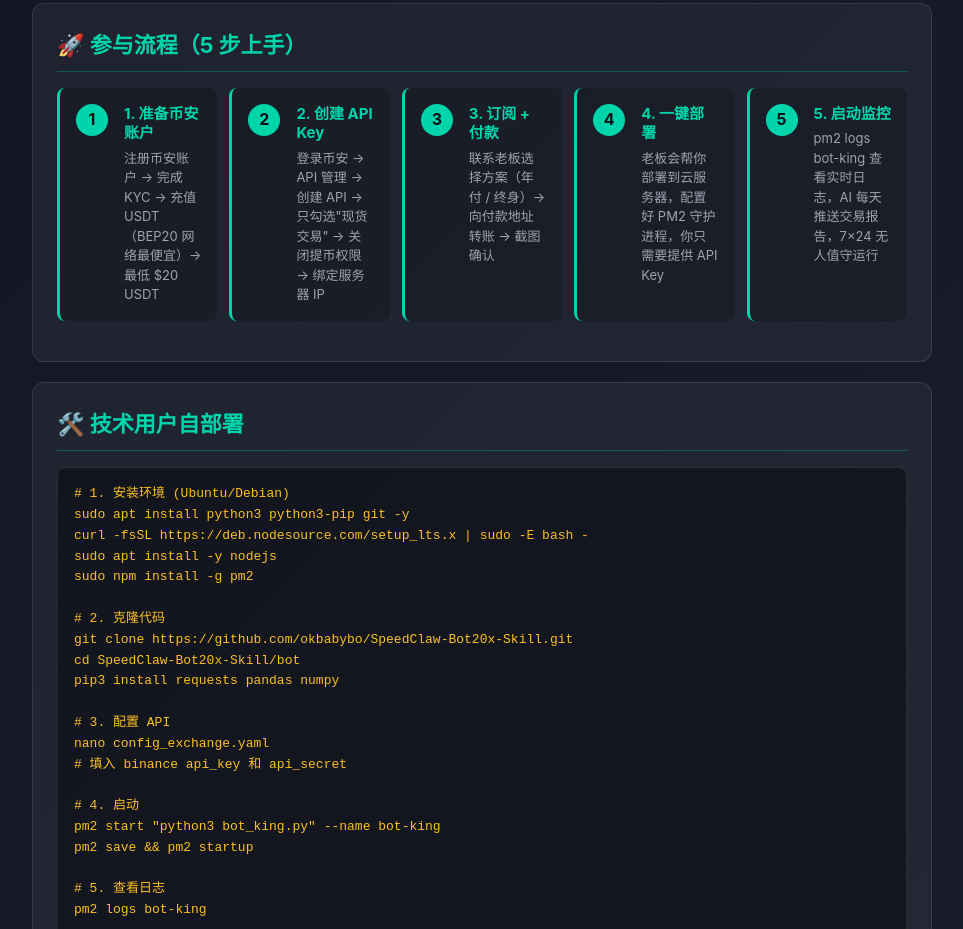
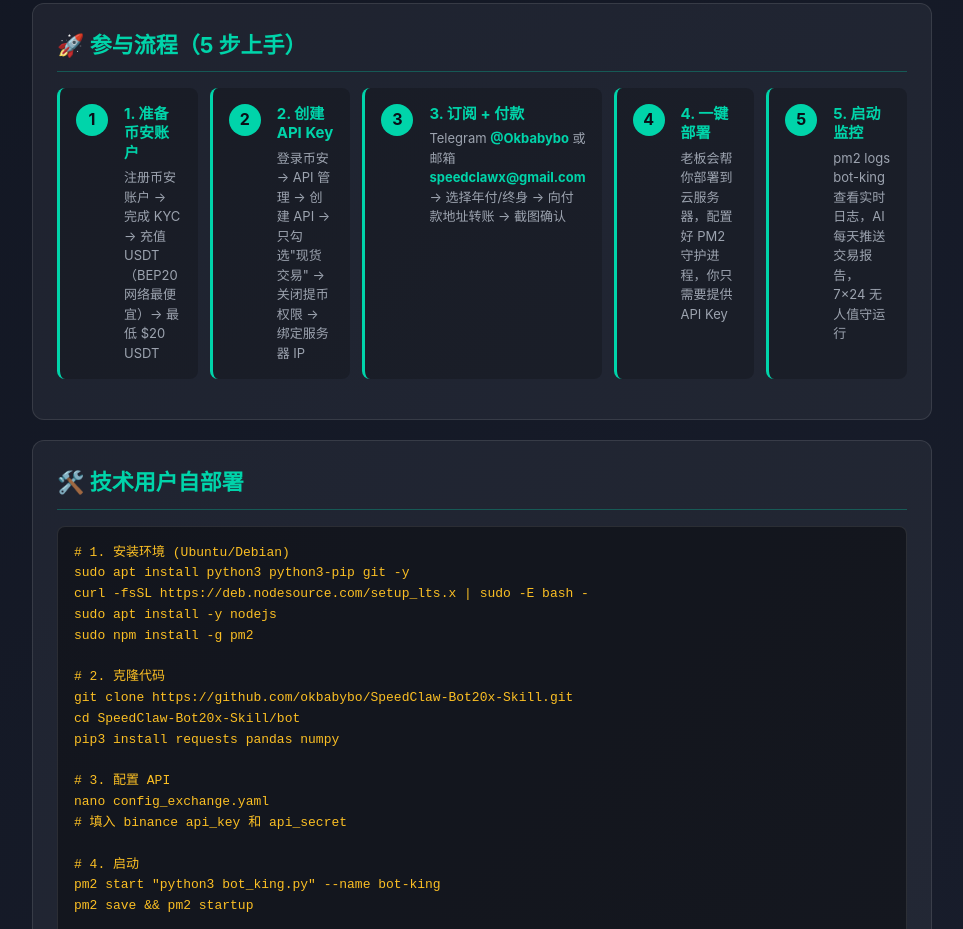
Before and after one commit to okbabybo/SpeedClaw-Bot20x-Skill, a plain HTML site: page docs/botking.html in a window 1280 px wide. Shown: the part 3395-4324 px from the top of the page, without its empty margins (158-1121 px from the left). Drawn offline with Linux system fonts and the light colour scheme.

Commit message:
主页: 第3步添加联系方式(Telegram+邮箱)
客户能看到:
- Telegram: @Okbabybo
- Email: speedclawx@gmail.com
直接点就能联系老板

```diff
--- a/docs/botking.html
+++ b/docs/botking.html
@@ -361,7 +361,7 @@
     <div class="step">
       <div class="step-content">
         <div class="step-title">3. 订阅 + 付款</div>
-        <div class="step-desc">联系老板选择方案（年付 / 终身）→ 向付款地址转账 → 截图确认</div>
+        <div class="step-desc">Telegram <strong style="color:#00d4aa;">@Okbabybo</strong> 或邮箱 <strong style="color:#00d4aa;">speedclawx@gmail.com</strong> → 选择年付/终身 → 向付款地址转账 → 截图确认</div>
       </div>
     </div>
     <div class="step">
```
